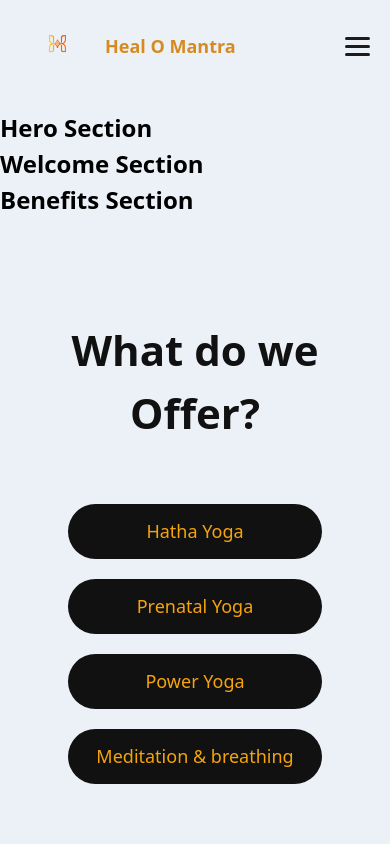
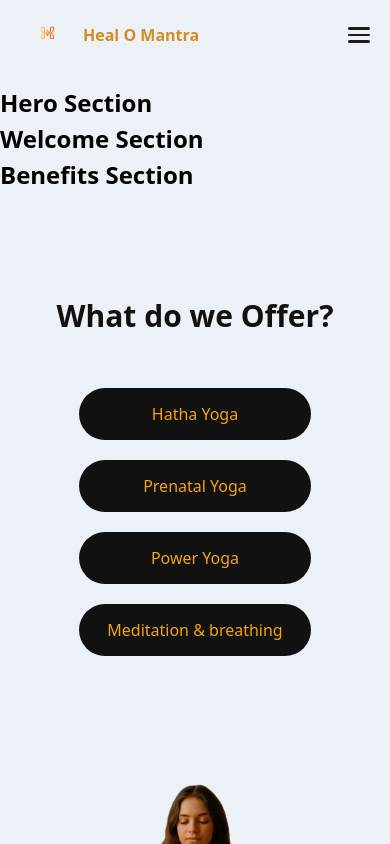
Before and after one commit to UDAY1602/HEALOMANTRA, a React (Vite) app: page / in a window 390 px wide. Shown: the top 844 px of the page. Built offline with nearby package versions, Linux system fonts and the light colour scheme.

Commit message:
Updated remaining changes

```diff
--- a/src/components/Header/Header.css
+++ b/src/components/Header/Header.css
@@ -1,6 +1,5 @@
-
 .nav-wrapper {
-  padding: 30px 0;
+  padding: 18px 0;
   background: #ECF1F7;
 
   position: fixed;
@@ -11,40 +10,41 @@
 }
 
 .nav-wrapper + * {
-  margin-top: 150px;
+  margin-top: 110px;
 }
+
 .nav-content {
-  max-width: 1300px;
+  max-width: 1250px;
   margin: auto;
   display: flex;
   align-items: center;
-  gap: 60px;
+  gap: 45px;
 }
 
 .nav-logo {
-  width: 75px;
+  width: 60px;
   height: auto;
 }
 
 .nav-container {
-  width: 1200px;
-  height: 75px;
+  width: 1050px;
+  height: 60px;
   background: #ffffff;
-  border-radius: 18px;
+  border-radius: 14px;
   display: flex;
   align-items: center;
   justify-content: center;
-  gap: 80px;
+  gap: 55px;
   border: 1px solid #e6e6e6;
 }
 
 .nav-link {
   text-decoration: none;
   color: #6c6c6c;
-  font-size: 18px;
+  font-size: 16px;
   font-weight: 600;
-  padding: 12px 26px;
-  border-radius: 40px;
+  padding: 8px 20px;
+  border-radius: 30px;
   transition: 0.3s ease;
 }
 
@@ -61,19 +61,14 @@
   display: none;
 }
 
-/* ========================= */
-/* MOBILE */
-/* ========================= */
-
 @media (max-width: 1024px) {
 
   .nav-wrapper {
-    padding: 15px 0;
+    padding: 12px 0;
   }
 
-  /* Smaller offset for mobile */
   .nav-wrapper + * {
-    margin-top: 110px;
+    margin-top: 85px;
   }
 
   .nav-content {
@@ -88,37 +83,37 @@
   .brand {
     display: flex;
     align-items: center;
-    gap: 10px;
+    gap: 8px;
   }
 
   .brand-name {
-    font-size: 18px;
+    font-size: 16px;
     font-weight: 600;
     color: #d58b1f;
   }
 
   .nav-logo {
-    width: 75px;
+    width: 55px;
     height: auto;
   }
 
   .hamburger {
     display: flex;
     flex-direction: column;
-    gap: 5px;
+    gap: 4px;
     cursor: pointer;
   }
 
   .hamburger span {
-    width: 25px;
-    height: 3px;
+    width: 22px;
+    height: 2.5px;
     background: #1d1b1b;
     border-radius: 2px;
     transition: 0.3s ease;
   }
 
   .hamburger.active span:nth-child(1) {
-    transform: rotate(45deg) translate(5px, 5px);
+    transform: rotate(45deg) translate(4px, 4px);
   }
 
   .hamburger.active span:nth-child(2) {
@@ -126,15 +121,15 @@
   }
 
   .hamburger.active span:nth-child(3) {
-    transform: rotate(-45deg) translate(6px, -6px);
+    transform: rotate(-45deg) translate(5px, -5px);
   }
 
   .mobile-menu {
     display: none;
     flex-direction: column;
     background: #ffffff;
-    padding: 20px;
-    gap: 20px;
+    padding: 18px;
+    gap: 16px;
     border-top: 1px solid #e6e6e6;
   }
 
@@ -145,7 +140,7 @@
   .mobile-menu a {
     text-decoration: none;
     color: #6c6c6c;
-    font-size: 16px;
+    font-size: 15px;
   }
 
   .mobile-menu a.active {
--- a/src/pages/Home/homeservices.css
+++ b/src/pages/Home/homeservices.css
@@ -7,7 +7,7 @@
 .services-title {
   font-size: 42px;
   font-weight: 600;
-  margin-bottom: 60px;
+  margin-bottom: 10px;
   color: #111;
 }
 
@@ -68,20 +68,29 @@
 }
 
 @media (max-width: 768px) {
+
+
+  .services-title {
+    font-size: 30px;
+    margin-bottom: 30px;
+  }
+
   .services-container {
     flex-direction: column;
-    gap: 35px;
+    gap: 40px;
+  }
+
+  .services-column {
+    gap: 20px;
+    margin-top: 20px;
   }
 
   .services-image {
     margin-top: 0;
   }
 
-  .services-column {
-    gap: 20px;
-  }
-
   .service-pill {
     min-width: 200px;
+    font-size: 16px;
   }
 }
```
